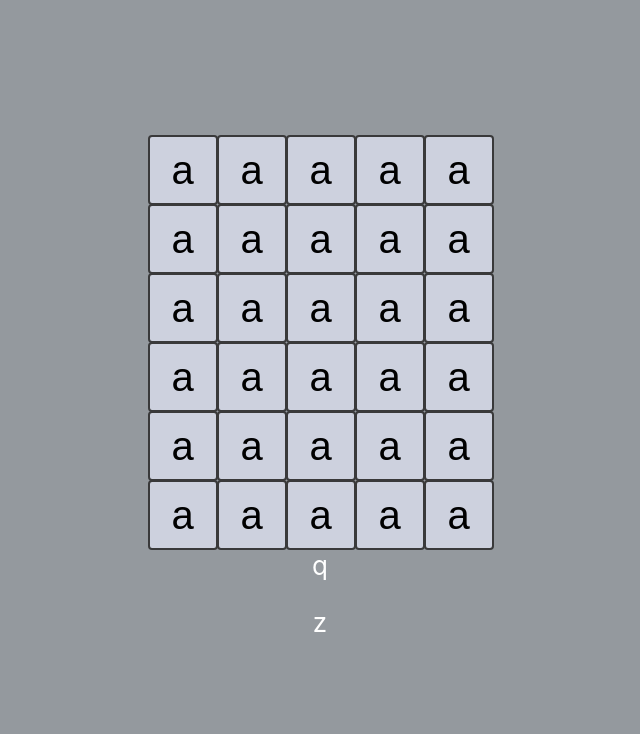
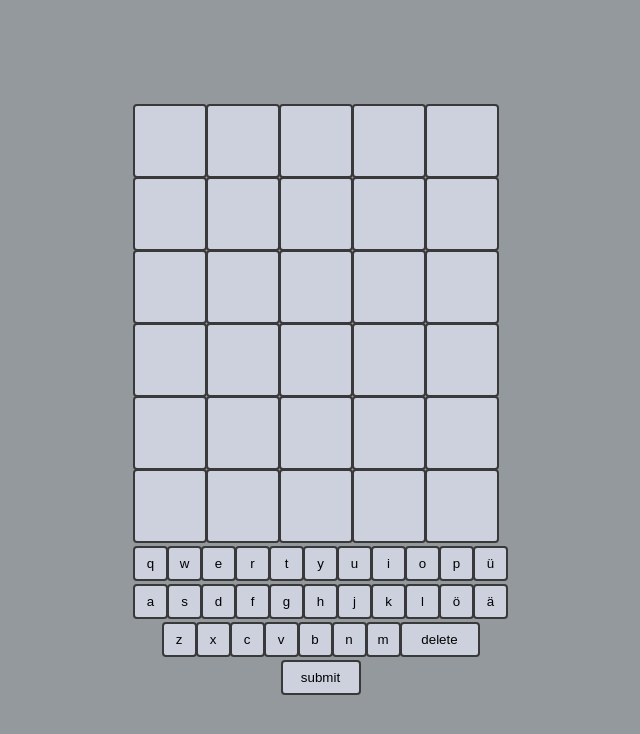
Before and after one commit to FlorianFusseder/wordle, a React (Create React App) app in the folder frontend/: page / in a window 1280 px wide. Shown: the top 734 px of the page, without its empty margins (320-960 px from the left). Built offline with nearby package versions, Linux system fonts and the light colour scheme.

Commit message:
Add simple input

```diff
--- a/frontend/src/components/Board.tsx
+++ b/frontend/src/components/Board.tsx
@@ -2,15 +2,15 @@ import Square from "./Square";
 import React from "react";
 
 type BoardProps = {
-    array: Array<[string, string]>
-    onClick: (index: number) => void
+    array: Array<[string, string|null]>
+    onChange: (index: number, event: any) => void
     current: number
 }
 
-const Board = ({array, onClick, current}: BoardProps) => {
+const Board = ({array, onChange, current}: BoardProps) => {
 
     function renderSquare(index: number) {
-        return <Square value={array[index][0]} onClick={() => onClick(index)} current={current}/>
+        return <Square value={array[index][0]} code={array[index][1]} onChange={(event) => onChange(index, event)} current={current === index}/>
     }
 
     function renderRow(index: number) {
--- /dev/null
+++ b/frontend/src/components/Game.css
@@ -0,0 +1,3 @@
+.game-keyboard {
+
+}
--- a/frontend/src/components/Game.tsx
+++ b/frontend/src/components/Game.tsx
@@ -1,34 +1,64 @@
 import Board from "./Board";
-import React from "react";
+import Keyboard from "./Keyboard"
+import React, {useState} from "react";
+import './Game.css'
 
 type GameProps = {
-    arr: Array<[string, string]>
-    onClick: (index: number) => void
+    arr: Array<[string, string | null]>
     current: number
 }
 
 
 function Game() {
 
-    let props: GameProps = {
-        arr: new Array(5 * 6).fill(["a", "b"]),
-        onClick: i => console.log(i),
+    const [props, setProps] = useState<GameProps>({
+        arr: new Array(5 * 6).fill(["", null]),
         current: 0,
+    })
+
+    function selectCode(index: number, event: any) {
+        let slice = props.arr.slice();
+        slice[index] = [event.target.value, null]
+        setProps({
+            arr: slice,
+            current: props.current + 1
+        })
+    }
+
+    function keyBoardClick(key: string) {
+        if (key === "submit") {
+
+        } else {
+            let slice = props.arr.slice();
+            if (key === "delete") {
+                slice[props.current - 1] = ["", null]
+                setProps({
+                    arr: slice,
+                    current: props.current - 1
+                })
+            } else {
+                slice[props.current] = [key, null]
+                setProps({
+                    arr: slice,
+                    current: props.current + 1
+                })
+            }
+
+        }
     }
 
     return (
         <div className="game-board">
             <div className="word-list">
-                <Board array={props.arr} onClick={props.onClick} current={props.current}/>
+                <Board array={props.arr} onChange={selectCode} current={props.current}/>
             </div>
             <div className="game-keyboard">
-                <p>q</p>
-                <p>z</p>
+                <Keyboard onClick={keyBoardClick}/>
             </div>
-
         </div>
     )
 }
 
 
 export default Game
+export type {GameProps}
--- /dev/null
+++ b/frontend/src/components/Key.css
@@ -0,0 +1,21 @@
+.keyboard-button {
+    border: 2px solid #39393a;
+    border-radius: 4px;
+    margin-right: -1px;
+    margin-top: -1px;
+    padding: 0;
+    height: 35px;
+    width: 35px;
+    background: #cdd1de;
+}
+
+.keyboard-button.action-button {
+    border: 2px solid #39393a;
+    border-radius: 4px;
+    margin-right: -1px;
+    margin-top: -1px;
+    padding: 0;
+    height: 35px;
+    width: 80px;
+    background: #cdd1de;
+}
--- /dev/null
+++ b/frontend/src/components/Key.tsx
@@ -0,0 +1,19 @@
+import * as React from 'react'
+import './Key.css'
+
+interface KeyProps {
+    value: string,
+    onClick: () => void
+    classNameStr?: string
+}
+
+const Key = ({value, onClick, classNameStr}: KeyProps) => (
+    <button
+        className={["keyboard-button", classNameStr].join(" ")}
+        onClick={onClick}>
+        {value}
+    </button>
+)
+
+
+export default Key
--- /dev/null
+++ b/frontend/src/components/Keyboard.tsx
@@ -0,0 +1,60 @@
+import Key from "./Key";
+import React from "react";
+
+type KeyBoardProps = {
+    onClick: (value: string) => void
+}
+
+const KeyBoard = ({onClick}: KeyBoardProps) => {
+
+    function renderKey(value: string, classNameStr?: string) {
+        return <Key value={value} onClick={() => onClick(value)} classNameStr={classNameStr}/>
+    }
+
+    return (
+        <div className="key-board">
+            <div className="key-board-row">
+                {renderKey("q")}
+                {renderKey("w")}
+                {renderKey("e")}
+                {renderKey("r")}
+                {renderKey("t")}
+                {renderKey("y")}
+                {renderKey("u")}
+                {renderKey("i")}
+                {renderKey("o")}
+                {renderKey("p")}
+                {renderKey("ü")}
+            </div>
+            <div className="key-board-row">
+                {renderKey("a")}
+                {renderKey("s")}
+                {renderKey("d")}
+                {renderKey("f")}
+                {renderKey("g")}
+                {renderKey("h")}
+                {renderKey("j")}
+                {renderKey("k")}
+                {renderKey("l")}
+                {renderKey("ö")}
+                {renderKey("ä")}
+            </div>
+            <div className="key-board-row">
+                {renderKey("z")}
+                {renderKey("x")}
+                {renderKey("c")}
+                {renderKey("v")}
+                {renderKey("b")}
+                {renderKey("n")}
+                {renderKey("m")}
+                {renderKey("delete", "action-button")}
+            </div>
+            <div className="key-board-row">
+                {renderKey("submit", "action-button")}
+            </div>
+        </div>
+    )
+}
+
+
+export default KeyBoard
--- a/frontend/src/components/Square.css
+++ b/frontend/src/components/Square.css
@@ -1,5 +1,4 @@
 .square {
-    background: #cdd1de;
     border: 2px solid #39393a;
     border-radius: 4px;
     float: left;
@@ -10,6 +9,23 @@
     text-align: center;
     height: 70px;
     width: 70px;
+    background: #cdd1de;
+}
+
+.square.contained {
+    background: #ffb800;
+}
+
+.square.not_contained {
+    background: #39393a;
+}
+
+.square.correct {
+    background: #3bc14a;
+}
+
+.square.current {
+
 }
 
 .square:focus {
@@ -19,3 +35,7 @@
 .kbd-navigation .square:focus {
     background: #ddd;
 }
+
+textarea {
+    resize: none;
+}
--- a/frontend/src/components/Square.tsx
+++ b/frontend/src/components/Square.tsx
@@ -3,17 +3,51 @@ import './Square.css'
 
 interface SquareProps {
     value: string,
-    onClick: () => void
-    current: number
+    code: string | null,
+    onChange: (event: any) => void
+    current: boolean
 }
 
-const Square = ({value, onClick, current}: SquareProps) => (
-    <button
-        className={(current) ? "active square" : "square"}
-        onClick={onClick}>
-        {value}
-    </button>
-)
+const Square = ({value, code, onChange, current}: SquareProps) => {
+
+    function getClassString() {
+        let classString: string = current ? "square current" : "square"
+
+        switch (code) {
+            case "f":
+                classString += " not_contained"
+                break;
+            case "t":
+                classString += " correct"
+                break;
+            case "c":
+                classString += " contained"
+                break;
+            default:
+                break
+        }
+
+        return classString
+    }
+
+    const input_ref = React.useRef<HTMLInputElement>(null);
+    React.useEffect(() => {
+        if (input_ref.current && current) {
+            input_ref.current.focus();
+        }
+    });
+
+    return (
+        <input
+            type="text"
+            className={getClassString()}
+            maxLength={1}
+            ref={input_ref}
+            value={value}
+            onChange={onChange}
+        />
+    )
+}
 
 
 export default Square
```
